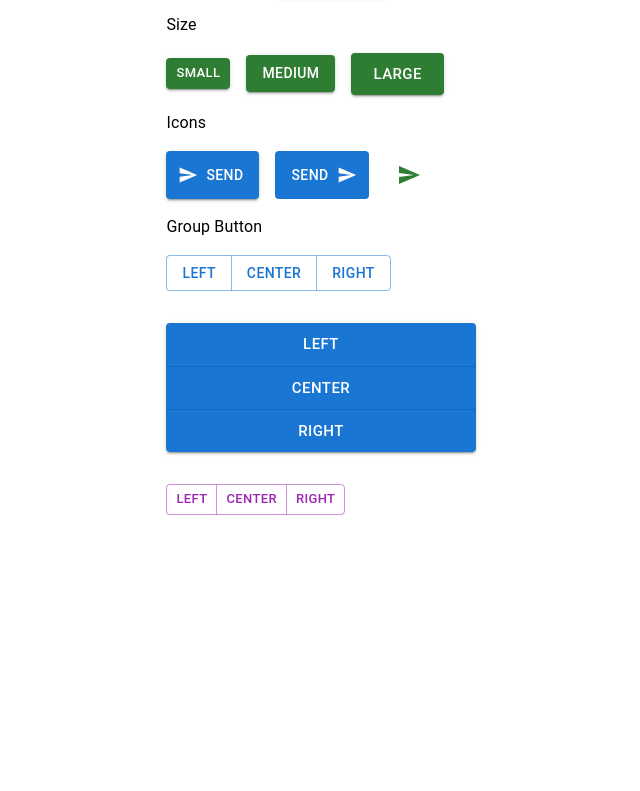
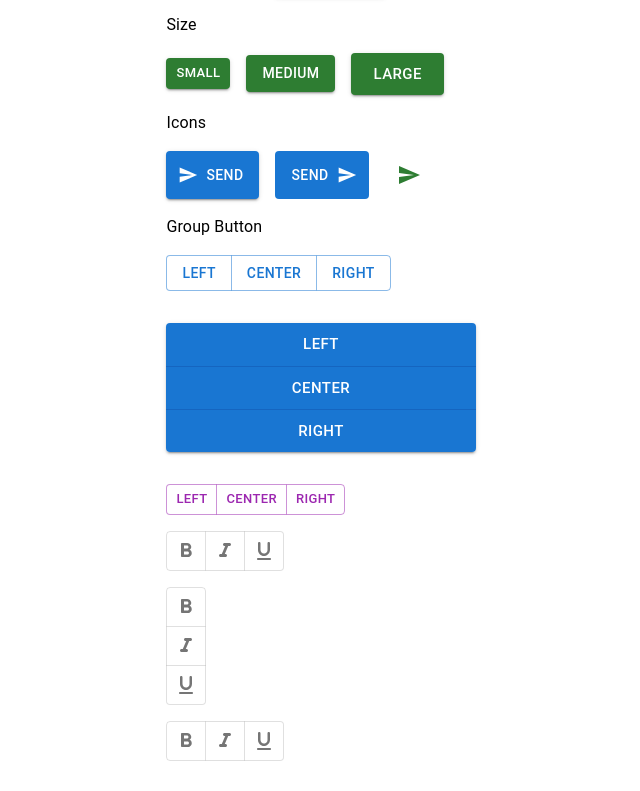
Before and after one commit to Chandraprakash-Darji/reactjs-learning, a React (Create React App) app in the folder react-material-ui/: page / in a window 1280 px wide. Shown: the part 641-1432 px from the top of the page, without its empty margins (319-959 px from the left). Before the commit the page ends 1186 px from the top, so only its background shows below. Built offline with nearby package versions, Linux system fonts and the light colour scheme.

Commit message:
Toggle Button

```diff
--- a/react-material-ui/src/components/MuiButtons.tsx
+++ b/react-material-ui/src/components/MuiButtons.tsx
@@ -3,10 +3,33 @@ import {
   ButtonGroup,
   IconButton,
   Stack,
+  ToggleButton,
+  ToggleButtonGroup,
   Typography,
 } from "@mui/material";
 import SendIcon from "@mui/icons-material/Send";
+import FormatBoldRoundedIcon from "@mui/icons-material/FormatBoldRounded";
+import FormatItalicRoundedIcon from "@mui/icons-material/FormatItalicRounded";
+import FormatUnderlinedRoundedIcon from "@mui/icons-material/FormatUnderlinedRounded";
+import React, { useState } from "react";
+
 const MuiButtons = () => {
+  const [format, setFormat] = useState<string[]>([]);
+  const [formatEx, setFormatEx] = useState<string | null>(null);
+  const handleFormatChange = (
+    _event: React.MouseEvent<HTMLElement>,
+    updatedFormat: string[]
+  ) => {
+    console.log(updatedFormat);
+    setFormat(updatedFormat);
+  };
+  const handleFormatExChange = (
+    _event: React.MouseEvent<HTMLElement>,
+    updatedFormat: string | null
+  ) => {
+    console.log(updatedFormat);
+    setFormatEx(updatedFormat);
+  };
   return (
     <Stack spacing={4}>
       <Stack spacing={2} direction="row">
@@ -130,16 +153,87 @@ const MuiButtons = () => {
             <Button>Center</Button>
             <Button>Right</Button>
           </ButtonGroup>
-          <ButtonGroup aria-label="alignment btn vertical" variant="contained" orientation="vertical" size="large">
+          <ButtonGroup
+            aria-label="alignment btn vertical"
+            variant="contained"
+            orientation="vertical"
+            size="large"
+          >
             <Button>Left</Button>
             <Button>Center</Button>
             <Button>Right</Button>
           </ButtonGroup>
-          <ButtonGroup aria-label="alignment btn secondary color" variant="outlined" color="secondary" size="small">
+          <ButtonGroup
+            aria-label="alignment btn secondary color"
+            variant="outlined"
+            color="secondary"
+            size="small"
+          >
             <Button>Left</Button>
             <Button>Center</Button>
             <Button>Right</Button>
           </ButtonGroup>
+        </Stack>
+        <Stack direction="row">
+          <ToggleButtonGroup
+            aria-label="text Formating"
+            value={format}
+            onChange={handleFormatChange}
+            size="small"
+            color="success"
+          >
+            <ToggleButton value="bold" aria-label="bold">
+              <FormatBoldRoundedIcon />
+            </ToggleButton>
+            <ToggleButton value="italic" aria-label="italic">
+              <FormatItalicRoundedIcon />
+            </ToggleButton>
+            <ToggleButton value="undeline" aria-label="underline">
+              <FormatUnderlinedRoundedIcon />
+            </ToggleButton>
+          </ToggleButtonGroup>
+        </Stack>
+
+        <Stack direction="row">
+          <ToggleButtonGroup
+            aria-label="text Formating"
+            value={format}
+            onChange={handleFormatChange}
+            size="small"
+            color="success"
+            orientation="vertical"
+          >
+            <ToggleButton value="bold" aria-label="bold">
+              <FormatBoldRoundedIcon />
+            </ToggleButton>
+            <ToggleButton value="italic" aria-label="italic">
+              <FormatItalicRoundedIcon />
+            </ToggleButton>
+            <ToggleButton value="undeline" aria-label="underline">
+              <FormatUnderlinedRoundedIcon />
+            </ToggleButton>
+          </ToggleButtonGroup>
+        </Stack>
+
+        <Stack direction="row">
+          <ToggleButtonGroup
+            aria-label="text Formating"
+            value={formatEx}
+            onChange={handleFormatExChange}
+            size="small"
+            color="success"
+            exclusive
+          >
+            <ToggleButton value="bold" aria-label="bold">
+              <FormatBoldRoundedIcon />
+            </ToggleButton>
+            <ToggleButton value="italic" aria-label="italic">
+              <FormatItalicRoundedIcon />
+            </ToggleButton>
+            <ToggleButton value="undeline" aria-label="underline">
+              <FormatUnderlinedRoundedIcon />
+            </ToggleButton>
+          </ToggleButtonGroup>
         </Stack>
       </Stack>
     </Stack>
```
